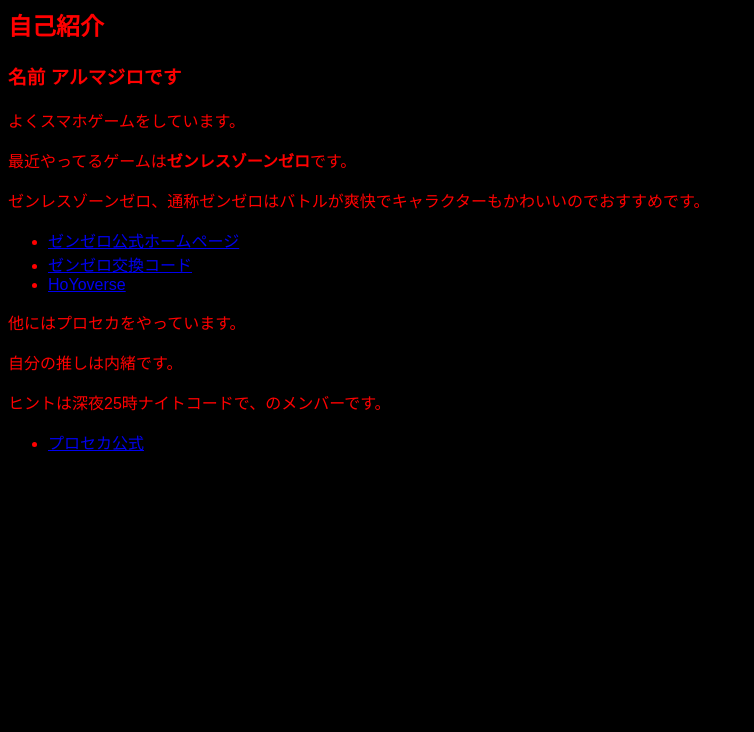
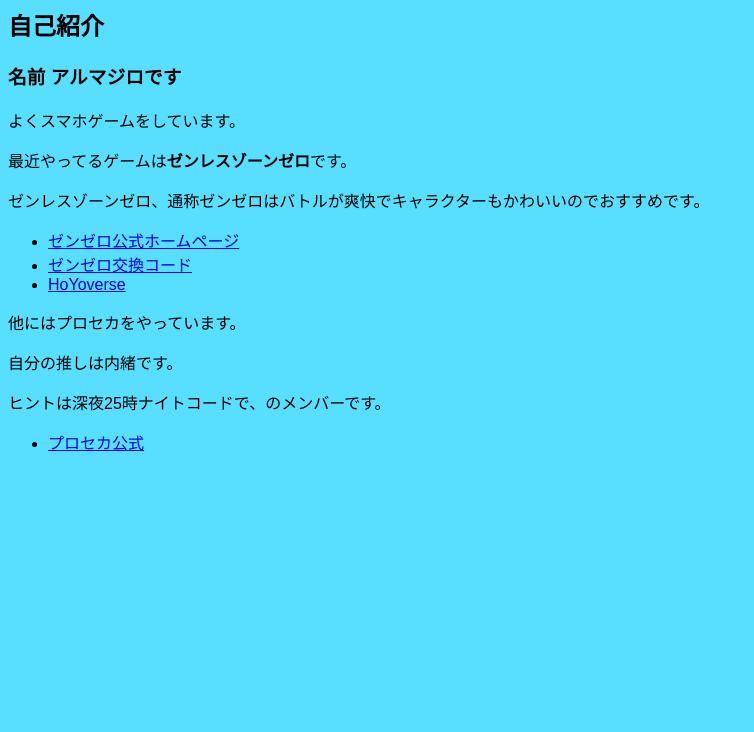
Before and after one commit to armadillo-2/portfolio, a plain HTML site: page index.html in a window 1280 px wide. Shown: the part 68-800 px from the top of the page, without its empty margins (0-754 px from the left). Drawn offline with Linux system fonts and the light colour scheme; files that its build step writes are made by us from their sources.

Commit message:
背景の変更

```diff
--- a/index.html
+++ b/index.html
@@ -1,6 +1,6 @@
 <html lang="ja">
     <head>
-         <link rel="stylesheet" href="css/style.css">
+         <link rel="stylesheet" href="style.css">
     </head>
     <body>
         <h1>ポートフォリオ</h1>
--- a/style.css
+++ b/style.css
@@ -3,8 +3,8 @@ html {
     font-size: 100%;
 }
 body {
-    background-color: #000000;
-    color: #ff0000;
+    background-color: #58deff;
+    color: #000000;
     font-family: 'YuGothic', 'Yu Gothic',  sans-serif;
 }
 img {
```
